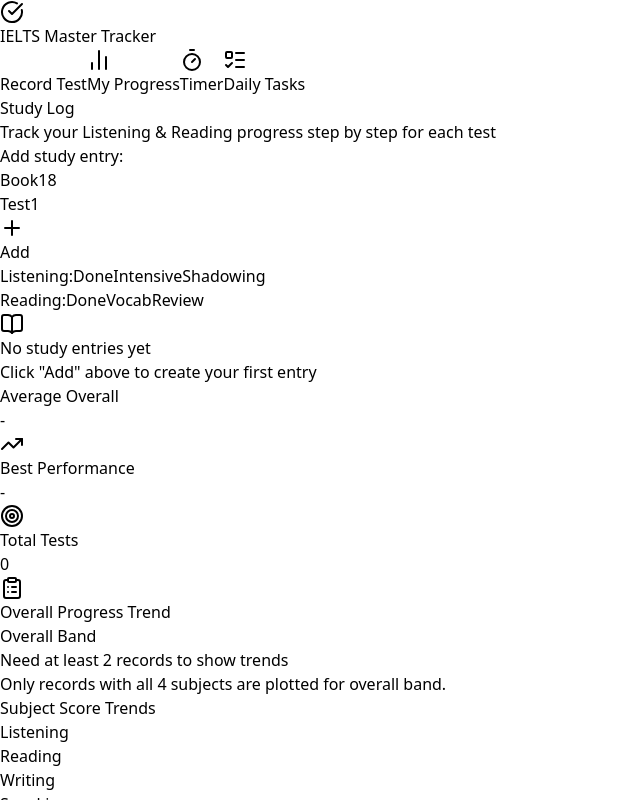
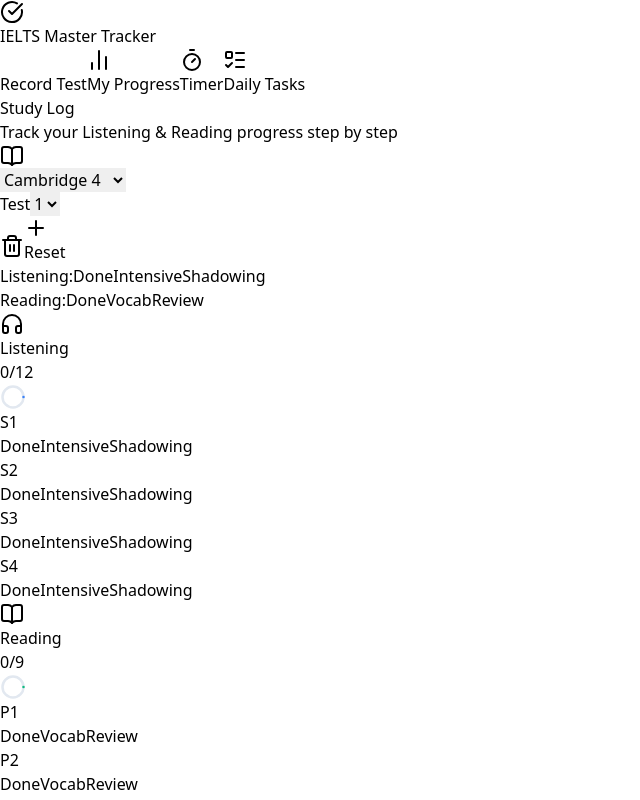
Before and after one commit to teapot-4l8/ielts-tracker, a React (Vite) app: page / in a window 1280 px wide. Both pictures are taken after a click on the button "My Progress". Shown: the top 800 px of the page, without its empty margins (0-640 px from the left). Built offline with nearby package versions, Linux system fonts and the light colour scheme.

Commit message:
update study log fix bugs

```diff
--- a/src/App.jsx
+++ b/src/App.jsx
@@ -2,6 +2,7 @@
 import { CheckCircle, BarChart2, AlertCircle, Timer, ListTodo } from "lucide-react";
 
 import { useRecords } from "./hooks/useRecords";
+import { useStudyProgress } from "./hooks/useStudyProgress";
 import { ScoreInputForm } from "./components/ScoreInputForm";
 import { ProgressDashboard } from "./components/ProgressDashboard";
 import { TestTimer } from "./components/TestTimer";
@@ -13,6 +14,8 @@
 
   const { records, upsertRecord, deleteRecord, clearAll, exportRecords, importRecords } =
     useRecords();
+
+  const { markDoneFromRecord } = useStudyProgress();
 
   const showToast = (text, isError = false) => {
     setToast({ text, isError });
@@ -69,6 +72,7 @@
             records={records}
             onSave={(record) => {
               upsertRecord(record);
+              markDoneFromRecord(record);
             }}
             onAlert={showToast}
           />
--- a/src/components/StudyLog.jsx
+++ b/src/components/StudyLog.jsx
@@ -1,9 +1,9 @@
-import { useState, useMemo } from "react";
+import { useState, useMemo, useEffect } from "react";
 import {
-  BookOpen, Headphones, ChevronDown, ChevronRight,
-  Plus, Trash2, Check,
+  BookOpen, Headphones, Plus, Trash2, Check,
 } from "lucide-react";
 import { useStudyProgress } from "../hooks/useStudyProgress";
+import { EventBus } from "../utils/eventBus";
 
 // ── Step definitions ──────────────────────────────────────────────────────────
 
@@ -14,8 +14,8 @@
 ];
 
 const R_STEPS = [
-  { key: "done",   label: "Done",    color: "bg-emerald-500" },
-  { key: "vocab",  label: "Vocab",   color: "bg-teal-500"   },
+  { key: "done",   label: "Done",   color: "bg-emerald-500" },
+  { key: "vocab",  label: "Vocab",  color: "bg-teal-500"   },
   { key: "review", label: "Review",  color: "bg-green-600"  },
 ];
 
@@ -52,7 +52,7 @@
   );
 }
 
-// ── Step badge (pill checkbox) ────────────────────────────────────────────────
+// ── Step badge (pill checkbox) ───────────────────────────────────────────────
 
 function StepBadge({ checked, label, bgColor, onClick }) {
   return (
@@ -95,7 +95,7 @@
   );
 }
 
-// ── Subject block (Listening | Reading) ──────────────────────────────────────
+// ── Subject block (Listening | Reading) ───────────────────────────────────────
 
 function SubjectBlock({ title, Icon, items, steps, accent, rowPrefix, onToggle }) {
   const checked = countChecked(items, steps);
@@ -104,7 +104,7 @@
 
   return (
     <div className={`rounded-xl border overflow-hidden
-      ${allDone ? "border-slate-200 bg-slate-50/50" : "border-slate-200 bg-white"}`}>
+      ${allDone ? "border-indigo-200 bg-indigo-50/20" : "border-slate-200 bg-white"}`}>
       {/* header */}
       <div className="flex items-center gap-2 px-4 py-2.5 border-b border-slate-100">
         <div className={`w-6 h-6 rounded-full flex items-center justify-center ${accent.iconBg}`}>
@@ -132,208 +132,110 @@
   );
 }
 
-// ── Test card ─────────────────────────────────────────────────────────────────
+// ── Main component ────────────────────────────────────────────────────────────
 
-function TestCard({ book, testNum, entry, onToggleStep, onDelete }) {
-  const [open, setOpen] = useState(true);
+const AVAILABLE_BOOKS = Array.from({ length: 19 }, (_, i) => i + 4); // 4–22
 
-  const lChecked = countChecked(entry.listening, L_STEPS);
-  const lTotal   = totalSteps(entry.listening, L_STEPS);
-  const rChecked = countChecked(entry.reading, R_STEPS);
-  const rTotal   = totalSteps(entry.reading, R_STEPS);
-  const checked  = lChecked + rChecked;
-  const total    = lTotal + rTotal;
-  const allDone  = checked === total;
+export function StudyLog() {
+  const { progress, toggleStep, getEntry, allEntries, deleteEntry, initEntry, setProgress } = useStudyProgress();
+
+  // Re-load when another hook instance (e.g. App.jsx) writes to localStorage
+  useEffect(() => {
+    const reload = (updatedProgress) => setProgress(updatedProgress);
+    const off = EventBus.on("study-progress-changed", reload);
+    return off;
+  }, []);
+
+  const [selectedBook, setSelectedBook] = useState(4);
+  const [selectedTest, setSelectedTest] = useState(1);
+
+  // Collect all tests that have an entry for the selected book
+  const testsForBook = useMemo(() => {
+    return allEntries()
+      .filter((e) => e.book === selectedBook)
+      .map((e) => e.testNum)
+      .sort((a, b) => a - b);
+  }, [selectedBook, progress]); // eslint-disable-line react-hooks/exhaustive-deps
+
+  const entry = getEntry(selectedBook, selectedTest);
+
+  const [confirmDelete, setConfirmDelete] = useState(false);
+
+  const handleAdd = () => initEntry(selectedBook, selectedTest);
+
+  const handleDelete = () => {
+    deleteEntry(selectedBook, selectedTest);
+    setConfirmDelete(false);
+  };
+
+  const hasEntry = entry !== null;
 
   return (
-    <div className={`rounded-xl border shadow-sm overflow-hidden
-      ${allDone ? "border-indigo-200 bg-indigo-50/20" : "border-slate-200 bg-white"}`}>
-      {/* card header */}
-      <div
-        className="flex items-center gap-3 px-4 py-3 cursor-pointer select-none hover:bg-slate-50/80 transition-colors"
-        onClick={() => setOpen((o) => !o)}
-      >
-        {open
-          ? <ChevronDown  className="w-4 h-4 text-slate-400 flex-shrink-0" />
-          : <ChevronRight className="w-4 h-4 text-slate-400 flex-shrink-0" />
-        }
-        <span className="font-bold text-slate-800">Test {testNum}</span>
-        {allDone && (
-          <span className="text-[10px] font-semibold text-indigo-500 bg-indigo-100 px-2 py-0.5 rounded-full">
-            All done ✓
-          </span>
-        )}
-        <div className="ml-auto flex items-center gap-3">
-          <span className="text-xs text-slate-400 tabular-nums">{checked}/{total}</span>
-          <Ring ratio={checked / total} color={allDone ? "#6366f1" : "#94a3b8"} size={28} stroke={3} />
+    <div className="space-y-5">
+      {/* Page header */}
+      <div>
+        <h3 className="text-xl font-bold text-slate-800">Study Log</h3>
+        <p className="text-sm text-slate-400 mt-0.5">Track your Listening & Reading progress step by step</p>
+      </div>
+
+      {/* Controls: Book dropdown + Test dropdown + Add + Delete */}
+      <div className="flex flex-wrap items-center gap-3 p-4 bg-slate-50 rounded-xl border border-slate-200">
+        {/* Book selector */}
+        <div className="flex items-center gap-2">
+          <BookOpen className="w-4 h-4 text-slate-400" />
+          <select
+            value={selectedBook}
+            onChange={(e) => {
+              const b = Number(e.target.value);
+              setSelectedBook(b);
+              const tests = allEntries()
+                .filter((x) => x.book === b)
+                .map((x) => x.testNum)
+                .sort((a, b) => a - b);
+              setSelectedTest(tests[0] ?? 1);
+            }}
+            className="text-sm border border-slate-200 rounded-lg px-3 py-1.5 bg-white outline-none focus:border-indigo-400 cursor-pointer"
+          >
+            {AVAILABLE_BOOKS.map((b) => (
+              <option key={b} value={b}>Cambridge {b}</option>
+            ))}
+          </select>
+        </div>
+
+        {/* Test selector */}
+        <div className="flex items-center gap-2">
+          <span className="text-sm text-slate-500 font-medium">Test</span>
+          <select
+            value={selectedTest}
+            onChange={(e) => setSelectedTest(Number(e.target.value))}
+            className="text-sm border border-slate-200 rounded-lg px-3 py-1.5 bg-white outline-none focus:border-indigo-400 cursor-pointer"
+          >
+            {Array.from({ length: 4 }, (_, i) => i + 1).map((n) => (
+              <option key={n} value={n}>{n}</option>
+            ))}
+          </select>
+        </div>
+
+        <div className="flex items-center gap-2 ml-auto">
+          {/* Delete */}
+          {hasEntry && (
+            <button
+              onClick={() => setConfirmDelete(true)}
+              className="flex items-center gap-1.5 px-3 py-1.5 text-sm text-slate-400 hover:text-red-500 hover:bg-red-50 rounded-lg transition-colors"
+              title="Delete this test's study record"
+            >
+              <Trash2 className="w-4 h-4" />
+            </button>
+          )}
+          {/* Add / Go */}
           <button
-            onClick={(e) => { e.stopPropagation(); onDelete(book, testNum); }}
-            className="p-1 rounded-lg text-slate-300 hover:text-red-400 hover:bg-red-50 transition-colors"
-            title="Delete this test's study record"
+            onClick={handleAdd}
+            className="flex items-center gap-1.5 px-4 py-1.5 bg-indigo-600 hover:bg-indigo-700 text-white text-sm font-semibold rounded-lg transition-colors"
           >
-            <Trash2 className="w-3.5 h-3.5" />
+            <Plus className="w-4 h-4" /> {hasEntry ? "Reset" : "Add"}
           </button>
         </div>
       </div>
-
-      {/* expanded */}
-      {open && (
-        <div className="px-4 pb-4 pt-1 grid grid-cols-1 md:grid-cols-2 gap-3 border-t border-slate-100">
-          <SubjectBlock
-            title="Listening"
-            Icon={Headphones}
-            items={entry.listening}
-            steps={L_STEPS}
-            rowPrefix="S"
-            accent={{ iconBg: "bg-blue-100", iconColor: "text-blue-600", text: "text-blue-700", ring: "#3b82f6" }}
-            onToggle={(step, idx) => onToggleStep(book, testNum, "listening", idx, step)}
-          />
-          <SubjectBlock
-            title="Reading"
-            Icon={BookOpen}
-            items={entry.reading}
-            steps={R_STEPS}
-            rowPrefix="P"
-            accent={{ iconBg: "bg-emerald-100", iconColor: "text-emerald-600", text: "text-emerald-700", ring: "#10b981" }}
-            onToggle={(step, idx) => onToggleStep(book, testNum, "reading", idx, step)}
-          />
-        </div>
-      )}
-    </div>
-  );
-}
-
-// ── Book group ────────────────────────────────────────────────────────────────
-
-function BookGroup({ book, tests, onToggleStep, onDelete }) {
-  const [open, setOpen] = useState(true);
-
-  const { checked, total } = useMemo(() => {
-    let c = 0, t = 0;
-    for (const { entry } of tests) {
-      c += countChecked(entry.listening, L_STEPS) + countChecked(entry.reading, R_STEPS);
-      t += totalSteps(entry.listening, L_STEPS)   + totalSteps(entry.reading, R_STEPS);
-    }
-    return { checked: c, total: t };
-  }, [tests]);
-
-  const allDone = total > 0 && checked === total;
-
-  return (
-    <div className="space-y-3">
-      <button
-        className={`w-full flex items-center gap-3 px-5 py-3.5 rounded-xl border font-bold text-left transition-colors
-          ${allDone
-            ? "bg-indigo-50 border-indigo-200 text-indigo-800"
-            : "bg-slate-100 border-slate-200 text-slate-700 hover:bg-slate-200"
-          }`}
-        onClick={() => setOpen((o) => !o)}
-      >
-        {open ? <ChevronDown className="w-5 h-5 flex-shrink-0" /> : <ChevronRight className="w-5 h-5 flex-shrink-0" />}
-        <span>Cambridge {book}</span>
-        <span className="text-sm font-normal text-slate-400 ml-1">
-          ({tests.length} test{tests.length > 1 ? "s" : ""})
-        </span>
-        <div className="ml-auto flex items-center gap-2">
-          <span className="text-xs font-medium text-slate-400 tabular-nums">{checked}/{total}</span>
-          <Ring ratio={total > 0 ? checked / total : 0} color={allDone ? "#6366f1" : "#94a3b8"} size={32} stroke={3} />
-        </div>
-      </button>
-
-      {open && (
-        <div className="pl-4 space-y-3">
-          {tests.map(({ testNum, entry }) => (
-            <TestCard
-              key={testNum}
-              book={book}
-              testNum={testNum}
-              entry={entry}
-              onToggleStep={onToggleStep}
-              onDelete={onDelete}
-            />
-          ))}
-        </div>
-      )}
-    </div>
-  );
-}
-
-// ── Add entry form ────────────────────────────────────────────────────────────
-
-function AddEntryForm({ onAdd }) {
-  const [book,    setBook]    = useState(18);
-  const [testNum, setTestNum] = useState(1);
-
-  return (
-    <div className="flex flex-wrap items-center gap-3 p-4 bg-slate-50 rounded-xl border border-dashed border-slate-300">
-      <span className="text-sm font-semibold text-slate-600">Add study entry:</span>
-      <div className="flex items-center gap-2">
-        <label className="text-xs text-slate-500">Book</label>
-        <input
-          type="number" min={1} max={20} value={book}
-          onChange={(e) => setBook(e.target.value)}
-          className="w-16 text-sm border border-slate-200 rounded-lg px-2 py-1.5 text-center outline-none focus:border-indigo-400 bg-white"
-        />
-      </div>
-      <div className="flex items-center gap-2">
-        <label className="text-xs text-slate-500">Test</label>
-        <input
-          type="number" min={1} max={4} value={testNum}
-          onChange={(e) => setTestNum(e.target.value)}
-          className="w-14 text-sm border border-slate-200 rounded-lg px-2 py-1.5 text-center outline-none focus:border-indigo-400 bg-white"
-        />
-      </div>
-      <button
-        onClick={() => onAdd(Number(book), Number(testNum))}
-        className="flex items-center gap-1.5 px-4 py-1.5 bg-indigo-600 hover:bg-indigo-700 text-white text-sm font-semibold rounded-lg transition-colors"
-      >
-        <Plus className="w-4 h-4" /> Add
-      </button>
-    </div>
-  );
-}
-
-// ── Main component ────────────────────────────────────────────────────────────
-
-export function StudyLog() {
-  const { progress, toggleStep, getEntry, allEntries, deleteEntry, initEntry } = useStudyProgress();
-  const [confirmDelete, setConfirmDelete] = useState(null);
-
-  // Group entries by book
-  const grouped = useMemo(() => {
-    const map = {};
-    for (const { book, testNum } of allEntries()) {
-      if (!map[book]) map[book] = [];
-      map[book].push({ testNum, entry: getEntry(book, testNum) });
-    }
-    return map;
-  }, [progress]);  // eslint-disable-line react-hooks/exhaustive-deps
-
-  const books = Object.keys(grouped).map(Number).sort((a, b) => a - b);
-
-  const handleAdd = (book, testNum) => {
-    initEntry(book, testNum);
-  };
-
-  const handleDelete = (book, testNum) => setConfirmDelete({ book, testNum });
-
-  const confirmDel = () => {
-    if (confirmDelete) {
-      deleteEntry(confirmDelete.book, confirmDelete.testNum);
-      setConfirmDelete(null);
-    }
-  };
-
-  return (
-    <div className="space-y-6">
-      {/* Page header */}
-      <div>
-        <h3 className="text-xl font-bold text-slate-800">Study Log</h3>
-        <p className="text-sm text-slate-400 mt-0.5">Track your Listening & Reading progress step by step for each test</p>
-      </div>
-
-      {/* Add form */}
-      <AddEntryForm onAdd={handleAdd} />
 
       {/* Legend */}
       <div className="flex flex-wrap gap-x-6 gap-y-2 text-xs">
@@ -358,23 +260,32 @@
       </div>
 
       {/* Content */}
-      {books.length === 0 ? (
+      {!hasEntry ? (
         <div className="text-center py-14 bg-slate-50 rounded-xl border border-dashed border-slate-300">
           <BookOpen className="w-10 h-10 text-slate-300 mx-auto mb-3" />
-          <p className="text-slate-500 font-medium">No study entries yet</p>
-          <p className="text-slate-400 text-sm mt-1">Click "Add" above to create your first entry</p>
+          <p className="text-slate-500 font-medium">No entry for Cambridge {selectedBook} — Test {selectedTest}</p>
+          <p className="text-slate-400 text-sm mt-1">Click "Add" to create it</p>
         </div>
       ) : (
-        <div className="space-y-6">
-          {books.map((book) => (
-            <BookGroup
-              key={book}
-              book={book}
-              tests={grouped[book]}
-              onToggleStep={toggleStep}
-              onDelete={handleDelete}
-            />
-          ))}
+        <div className="grid grid-cols-1 md:grid-cols-2 gap-4">
+          <SubjectBlock
+            title="Listening"
+            Icon={Headphones}
+            items={entry.listening}
+            steps={L_STEPS}
+            rowPrefix="S"
+            accent={{ iconBg: "bg-blue-100", iconColor: "text-blue-600", text: "text-blue-700", ring: "#3b82f6" }}
+            onToggle={(step, idx) => toggleStep(selectedBook, selectedTest, "listening", idx, step)}
+          />
+          <SubjectBlock
+            title="Reading"
+            Icon={BookOpen}
+            items={entry.reading}
+            steps={R_STEPS}
+            rowPrefix="P"
+            accent={{ iconBg: "bg-emerald-100", iconColor: "text-emerald-600", text: "text-emerald-700", ring: "#10b981" }}
+            onToggle={(step, idx) => toggleStep(selectedBook, selectedTest, "reading", idx, step)}
+          />
         </div>
       )}
 
@@ -385,18 +296,18 @@
             <h4 className="text-lg font-bold text-slate-800">Delete study record</h4>
             <p className="text-slate-600 text-sm">
               Are you sure you want to delete all progress for{" "}
-              <strong>Cambridge {confirmDelete.book} — Test {confirmDelete.testNum}</strong>?
+              <strong>Cambridge {selectedBook} — Test {selectedTest}</strong>?
               This cannot be undone.
             </p>
             <div className="flex gap-3 justify-end">
               <button
-                onClick={() => setConfirmDelete(null)}
+                onClick={() => setConfirmDelete(false)}
                 className="px-4 py-2 text-sm font-medium text-slate-600 bg-slate-100 hover:bg-slate-200 rounded-xl transition-colors"
               >
                 Cancel
               </button>
               <button
-                onClick={confirmDel}
+                onClick={handleDelete}
                 className="px-4 py-2 text-sm font-semibold text-white bg-red-500 hover:bg-red-600 rounded-xl transition-colors"
               >
                 Delete
--- a/src/hooks/useStudyProgress.js
+++ b/src/hooks/useStudyProgress.js
@@ -1,6 +1,6 @@
+import { EventBus } from "../utils/eventBus";
+
 /**
- * useStudyProgress
- *
  * Manages per-section / per-passage study progress, stored separately from
  * test-score records so either dataset can evolve independently.
  *
@@ -59,7 +59,52 @@
     save(next);
   }, []);
 
-  /** Ensure a book/test entry exists and return a fresh copy of progress. */
+  /**
+   * Mark "done" steps from a record's filled bands.
+   * Call this after a record is saved in the score tracker.
+   * Only marks as done the specific sections/passages that have a non-null score
+   * in listeningSections / readingPassages — not the whole subject.
+   */
+  const markDoneFromRecord = useCallback((record) => {
+    const { book, testNum, listeningSections, readingPassages } = record;
+    const key = `${book}-${testNum}`;
+
+    setProgress((prev) => {
+      const entry = prev[key] ?? {
+        listening: makeListeningSections(),
+        reading:   makeReadingPassages(),
+      };
+
+      let listening = entry.listening;
+      let reading   = entry.reading;
+
+      if (Array.isArray(listeningSections)) {
+        listening = listening.map((s, i) =>
+          listeningSections[i] !== null && listeningSections[i] !== undefined
+            ? { ...s, done: true }
+            : s
+        );
+      }
+      if (Array.isArray(readingPassages)) {
+        reading = reading.map((s, i) =>
+          readingPassages[i] !== null && readingPassages[i] !== undefined
+            ? { ...s, done: true }
+            : s
+        );
+      }
+
+      // Skip persist if nothing changed
+      if (
+        listening === entry.listening &&
+        reading === entry.reading
+      ) return prev;
+
+      const next = { ...prev, [key]: { ...entry, listening, reading } };
+      save(next);
+      EventBus.emit("study-progress-changed", next);
+      return next;
+    });
+  }, []);
   const ensureEntry = useCallback(
     (book, testNum, current) => {
       const key = `${book}-${testNum}`;
@@ -99,6 +144,7 @@
           [key]: { ...entry, [subject]: list },
         };
         save(next);
+        EventBus.emit("study-progress-changed", next);
         return next;
       });
     },
@@ -141,10 +187,11 @@
   const deleteEntry = useCallback(
     (book, testNum) => {
       setProgress((prev) => {
-        const next = { ...prev };
-        delete next[`${book}-${testNum}`];
-        save(next);
-        return next;
+      const next = { ...prev };
+      delete next[`${book}-${testNum}`];
+      save(next);
+      EventBus.emit("study-progress-changed", next);
+      return next;
       });
     },
     []
@@ -166,11 +213,12 @@
           },
         };
         save(next);
+        EventBus.emit("study-progress-changed", next);
         return next;
       });
     },
     []
   );
 
-  return { progress, toggleStep, getEntry, allEntries, deleteEntry, initEntry };
+  return { progress, toggleStep, getEntry, allEntries, deleteEntry, initEntry, markDoneFromRecord, setProgress };
 }
--- /dev/null
+++ b/src/utils/eventBus.js
@@ -0,0 +1,18 @@
+/** Custom event bus so hooks/components can communicate without coupling. */
+const listeners = {};
+
+export const EventBus = {
+  on(event, cb) {
+    if (!listeners[event]) listeners[event] = [];
+    listeners[event].push(cb);
+    return () => this.off(event, cb);
+  },
+  off(event, cb) {
+    if (!listeners[event]) return;
+    listeners[event] = listeners[event].filter((f) => f !== cb);
+  },
+  emit(event, data) {
+    if (!listeners[event]) return;
+    listeners[event].forEach((cb) => cb(data));
+  },
+};
```
Also changed, not shown: .workbuddy/expert-history.json.
